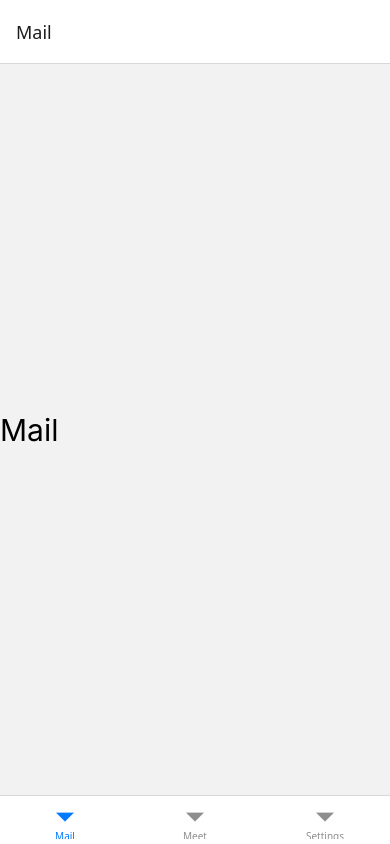
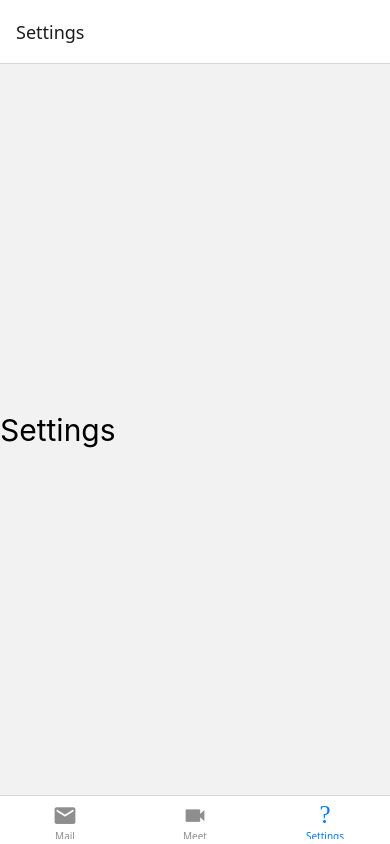
Before and after one commit to YeojinJeon/react-native-navigation, a React Native app: screen / in a window 390 px wide. Built offline with nearby package versions, Linux system fonts and the light colour scheme.

Commit message:
tab Icon

```diff
--- a/src/navigations/Tab.js
+++ b/src/navigations/Tab.js
@@ -1,14 +1,24 @@
 import { createBottomTabNavigator } from "@react-navigation/bottom-tabs";
 import React from "react";
 import { Mail, Meet, Settings } from "../screens/TabScreens";
+import MaterialCommunityIcons from 'react-native-vector-icons/MaterialCommunityIcons';
+
+
+const TabIcon = ({ name, size, color }) => {
+    return <MaterialCommunityIcons name={name} size={size} color={color} />;
+}
 
 const Tab = createBottomTabNavigator();
+
 const TabNavigation = () => {
     return (
-        <Tab.Navigator>
-            <Tab.Screen name="Mail" component={Mail} />
-            <Tab.Screen name="Meet" component={Meet} />
-            <Tab.Screen name="Settings" component={Settings} />
+        <Tab.Navigator initialRouteName="Settings">
+            <Tab.Screen name="Mail" component={Mail}
+                options={{ tabBarIcon: props => TabIcon({ ...props, name: 'email' }) }} />
+            <Tab.Screen name="Meet" component={Meet}
+                options={{ tabBarIcon: props => TabIcon({ ...props, name: 'video' }) }} />
+            <Tab.Screen name="Settings" component={Settings}
+                options={{ tabBarIcon: props => TabIcon({ ...props, name: 'settings' }) }} />
         </Tab.Navigator>
     );
 };
```
